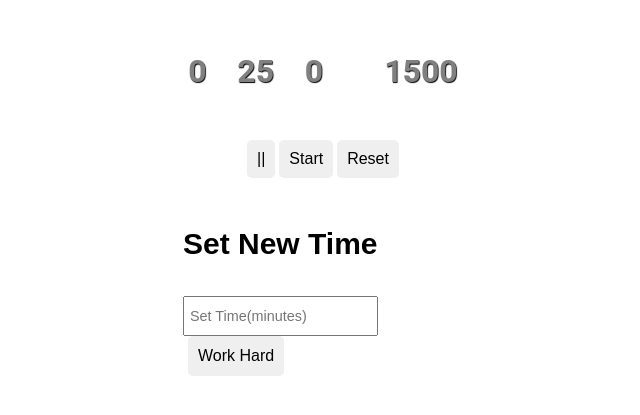
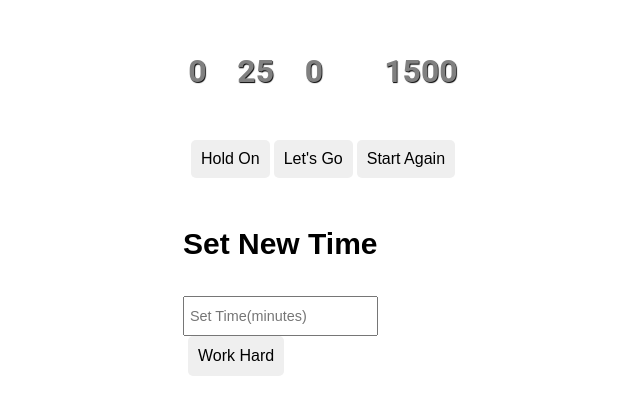
Before and after one commit to rkredux/pomodoro-clock, a React (Create React App) app: page / in a window 1280 px wide. Shown: the part 125-540 px from the top of the page, without its empty margins (317-957 px from the left). Built offline with nearby package versions, Linux system fonts and the light colour scheme.

Commit message:
Add updation functionality in Control buttons

```diff
--- a/src/components/Control.js
+++ b/src/components/Control.js
@@ -6,9 +6,9 @@ class Control extends Component {
 	render(){
 		return(
 			<div className="control">
-			   <button onClick={this.props.stopTimer} className="stop">||</button>
-			   <button onClick={this.props.startTimer} className="start">Start</button>
-			   <button onClick={this.props.resetTimer} className="reset">Reset</button>
+			   <button onClick={this.props.stopTimer} className="stop">Hold On</button>
+			   <button onClick={this.props.startTimer} className="start">Let's Go</button>
+			   <button onClick={this.props.resetTimer} className="reset">Start Again</button>
 			</div>
 			);
 	}
```
